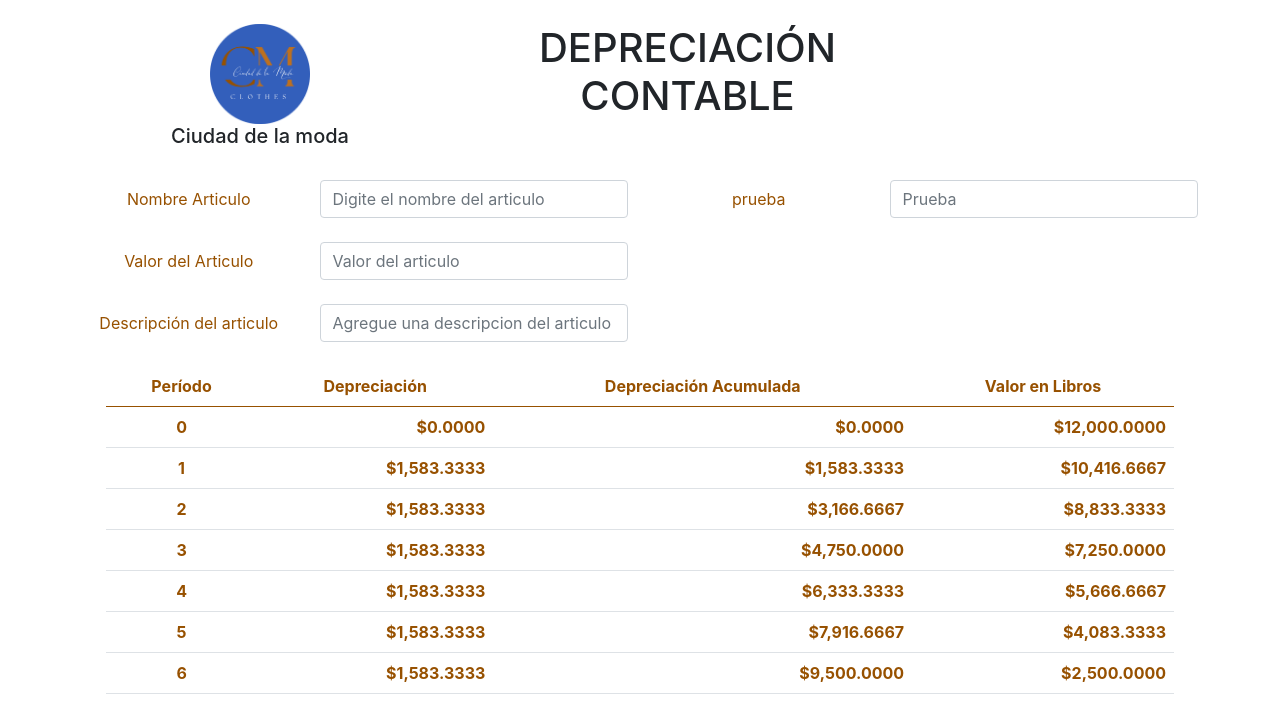
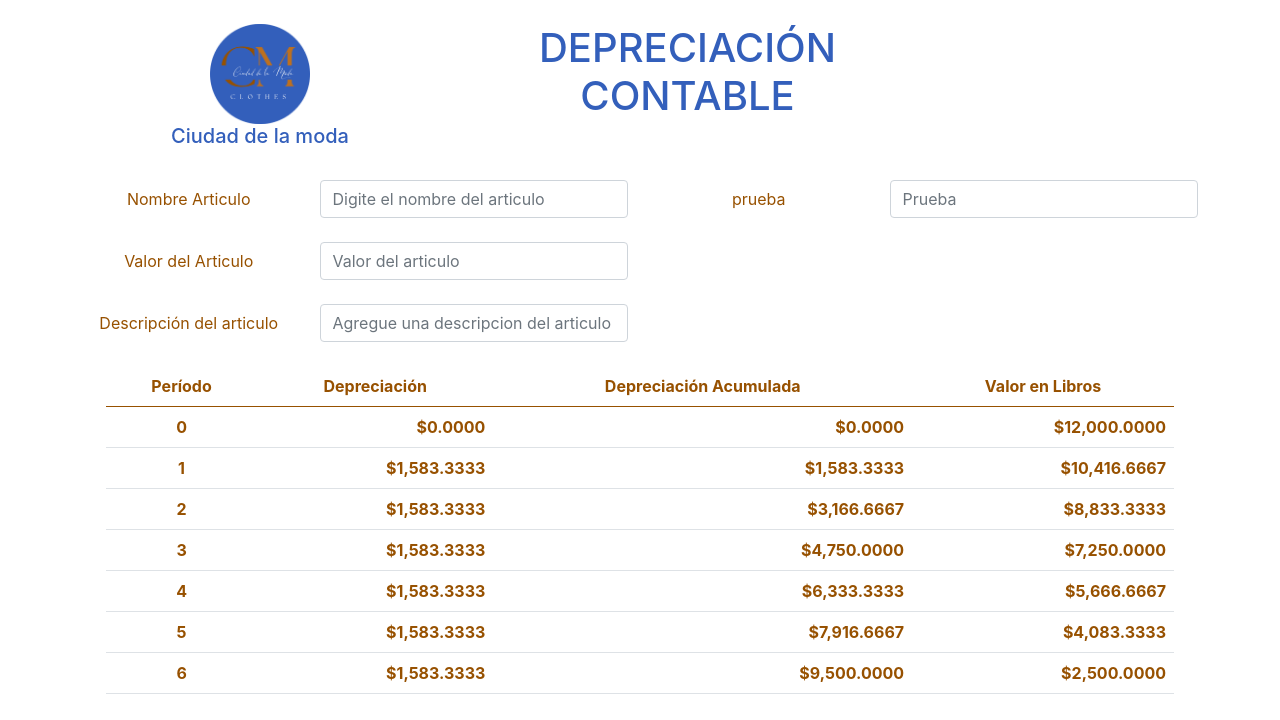
Before and after one commit to ivonne-duran/ciudadModa, a React (Create React App) app: page / in a window 1280 px wide. Shown: the top 720 px of the page. Built offline with nearby package versions, Linux system fonts and the light colour scheme.

Commit message:
Agregando colores a navbar

```diff
--- a/src/componentes/Navbar/Navbar.js
+++ b/src/componentes/Navbar/Navbar.js
@@ -1,6 +1,7 @@
 import React from "react";
 import logo from "./logoCM.png";
 import { Col, Container, Row } from "reactstrap";
+import "../comunes/colores.css";
 
 const Navbar = () => {
   return (
@@ -14,10 +15,10 @@ const Navbar = () => {
             className="d-inline-block align-top"
             alt="Logo"
           />
-          <h5>Ciudad de la moda</h5>
+          <h5 className="color-azul">Ciudad de la moda</h5>
         </Col>
         <Col xs={6} md={5}>
-          <h1>DEPRECIACIÓN CONTABLE</h1>
+          <h1 className="color-azul">DEPRECIACIÓN CONTABLE</h1>
         </Col>
       </Row>
     </Container>
```
